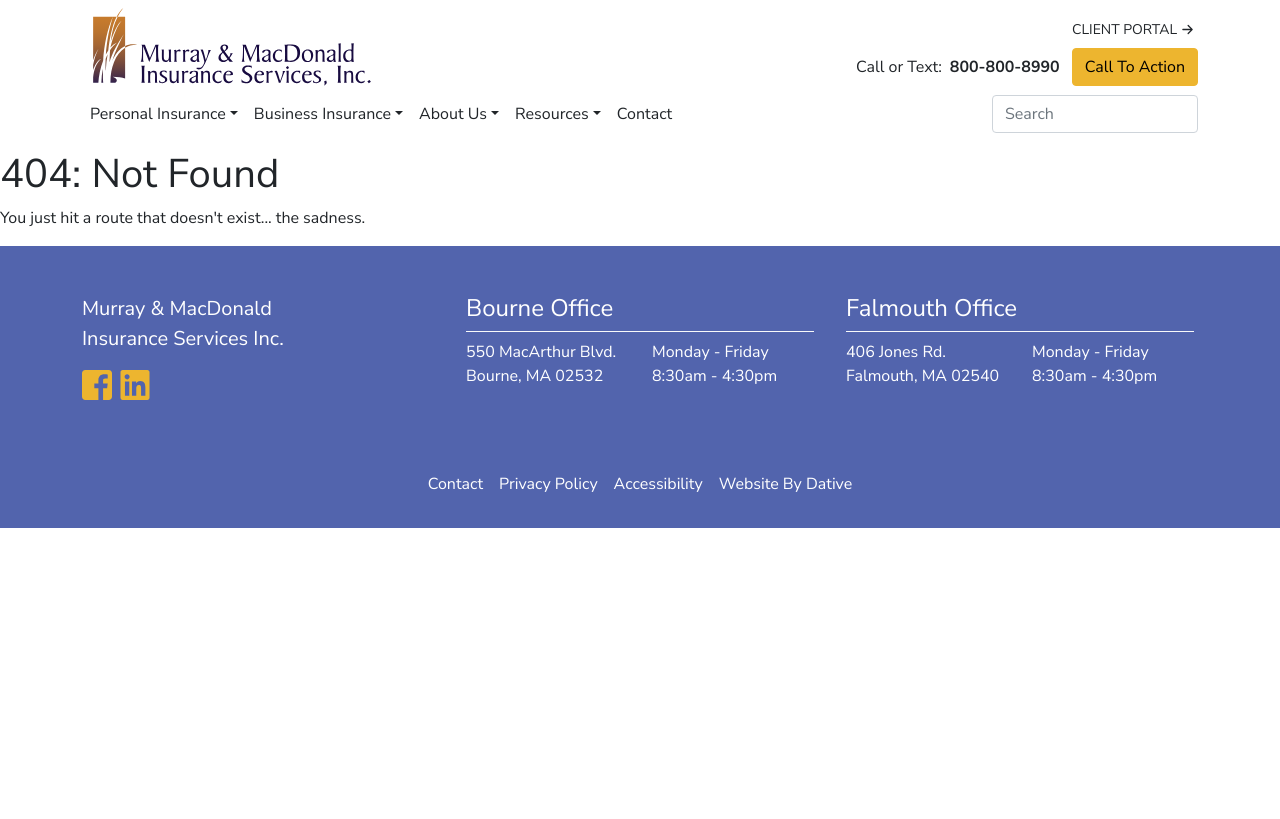
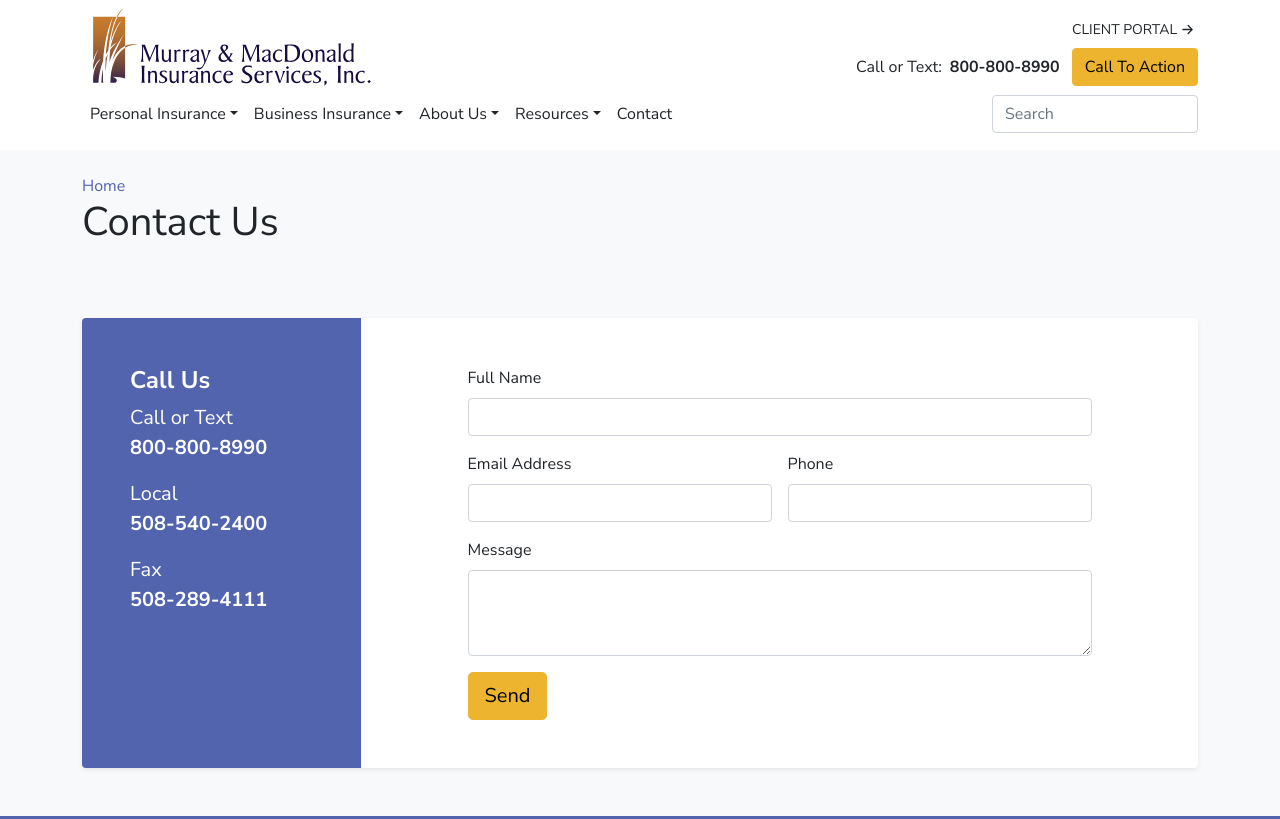
Before and after one commit to dative/riskadvice-gatsby-website, a Gatsby site: page /contact in a window 1280 px wide. Before the commit this address had no page. Shown: the top 819 px of the page. Built offline with nearby package versions, Linux system fonts and the light colour scheme; Gatsby itself is replaced by a stand-in of ours.

Commit message:
add contact page

```diff
--- a/src/components/SiteHeader/NavMenu.js
+++ b/src/components/SiteHeader/NavMenu.js
@@ -54,7 +54,7 @@
     ],
   },
   {
-    link: '/',
+    link: '/contact',
     label: 'Contact',
   },
 ]
--- /dev/null
+++ b/src/pages/contact.js
@@ -0,0 +1,98 @@
+/* eslint-disable react/jsx-props-no-spreading */
+/* eslint-disable jsx-a11y/label-has-associated-control */
+import * as React from 'react'
+import { Link } from 'gatsby'
+import { useForm } from 'react-hook-form'
+
+import Layout from '../components/layout'
+import Seo from '../components/seo'
+
+const Contact = () => {
+  const { register, handleSubmit } = useForm()
+
+  // eslint-disable-next-line no-console
+  const onSubmit = data => console.log(JSON.stringify(data))
+  return (
+    <Layout>
+      <Seo title="Sample Page" />
+      <div className="bg-light">
+        <header className="container-fluid container-lg py-4">
+          <nav aria-label="breadcrumb">
+            <ol className="breadcrumb mb-0">
+              <li className="breadcrumb-item">
+                <Link to="/" className="text-decoration-none">
+                  Home
+                </Link>
+              </li>
+            </ol>
+          </nav>
+          <h1 className="mb-0">Contact Us</h1>
+        </header>
+
+        <div className="block block--form py-5">
+          <div className="container-fluid container-lg">
+            <div className="d-flex flex-column flex-md-row shadow-sm rounded">
+              <div className="block--form--content w-25">
+                <div className="block--form--content--wraper p-4 p-md-5">
+                  <h5 className="fw-bold fs-4">Call Us</h5>
+                  <p className="fs-5">
+                    Call or Text <br />
+                    <strong>800-800-8990</strong>
+                  </p>
+                  <p className="fs-5">
+                    Local <br />
+                    <strong>508-540-2400</strong>
+                  </p>
+                  <p className="fs-5">
+                    Fax <br />
+                    <strong>508-289-4111</strong>
+                  </p>
+                </div>
+              </div>
+              <div className="block--form--form-fields bg-white w-75">
+                <div className="block--form--form-fields--wraper px-3 py-4 p-md-5">
+                  <form className="row g-3" onSubmit={handleSubmit(onSubmit)} method="post">
+                    <div className="col-12">
+                      <label htmlFor="fullname" className="form-label">
+                        Full Name
+                      </label>
+                      <input type="text" className="form-control" {...register('fullname', { required: true })} />
+                    </div>
+
+                    <div className="col-md-6">
+                      <label htmlFor="email" className="form-label">
+                        Email Address
+                      </label>
+                      <input type="email" className="form-control" {...register('email', { required: true })} />
+                    </div>
+                    <div className="col-md-6">
+                      <label htmlFor="phone" className="form-label">
+                        Phone
+                      </label>
+                      <input type="text" className="form-control" {...register('phone', { required: true })} />
+                    </div>
+
+                    <div className="col-12">
+                      <label htmlFor="message" className="form-label">
+                        Message
+                      </label>
+                      <textarea className="form-control" rows="3" {...register('message', { required: true })} />
+                    </div>
+
+                    <div className="col-12">
+                      <button type="submit" className="btn btn-lg btn-primary">
+                        Send
+                      </button>
+                    </div>
+                  </form>
+                </div>
+              </div>
+            </div>
+          </div>
+        </div>
+      </div>
+    </Layout>
+  )
+}
+
+export default Contact
```
